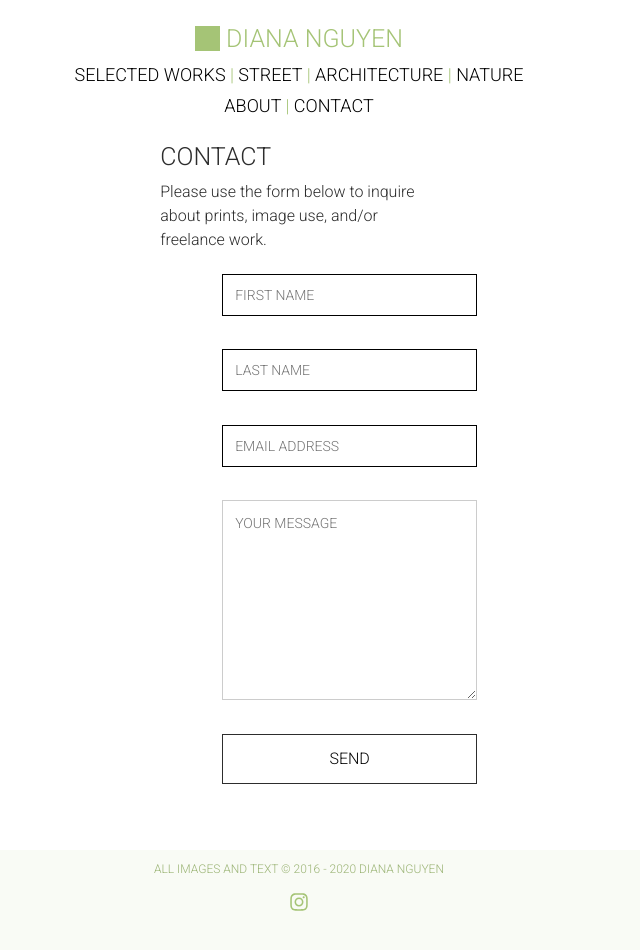
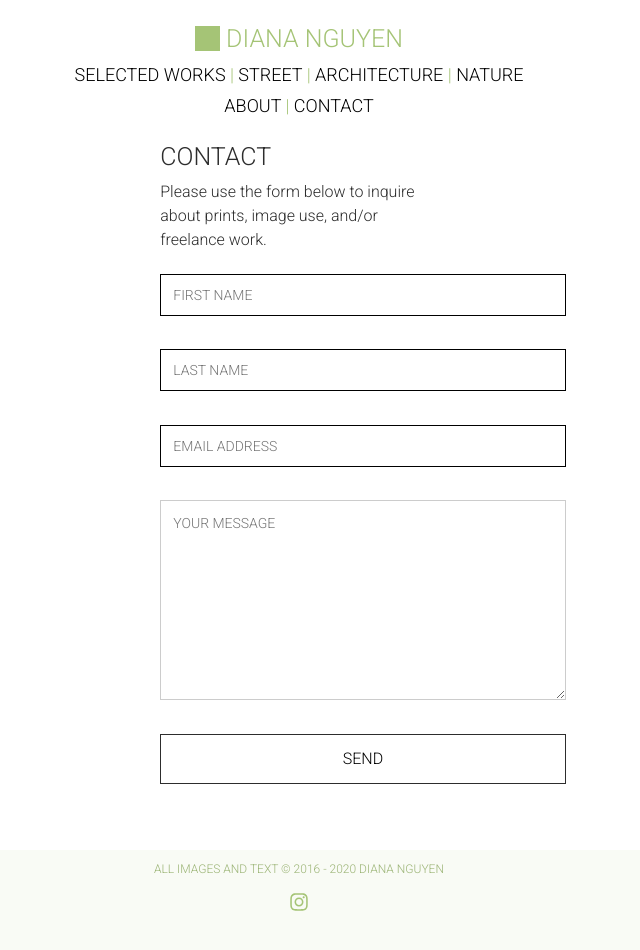
Before and after one commit to dnguye2/dnguye2.github.io, a Jekyll site: the page built from contact.md, in a window 1280 px wide. Shown: the whole page, without its empty margins (341-981 px from the left). Built offline with Jekyll 4.4.1, drawn with Linux system fonts in a browser that asks for light colours.

Commit message:
updated contact form sizing

```diff
--- a/assets/css/main.scss
+++ b/assets/css/main.scss
@@ -158,7 +158,7 @@ input[type=text], select, textarea {
   font-style: normal;
   font-weight: 300;
   font-size: 14px;
-  width: 255px;
+  width: 405.5px;
   height: 100%;
   padding: 12px; /* Some padding */
   border: 1px solid #ccc; /* Gray border */
@@ -171,12 +171,12 @@ input[type=text], select, textarea {
 
 .contact {
   margin: auto;
-  width: 50%;
-  // padding: 10px;
+  width: auto;
+  padding: 0px 0px 0px 15px;
 }
 
 input[type=submit] {
-  width: 255px;
+  width: 405.5px;
   font-family: Roboto;
   font-style: normal;
   font-weight: 300;
--- a/contact.md
+++ b/contact.md
@@ -10,7 +10,7 @@ layout: default
     <p>Please use the form below to inquire about prints, image use, and/or freelance work.</p>
 
 <div class="row justify-content-center">
-<div class="contact">
+<div class="contact responsive">
   <form action="https://formspree.io/mknozayb"
     method="POST"
   >
```
